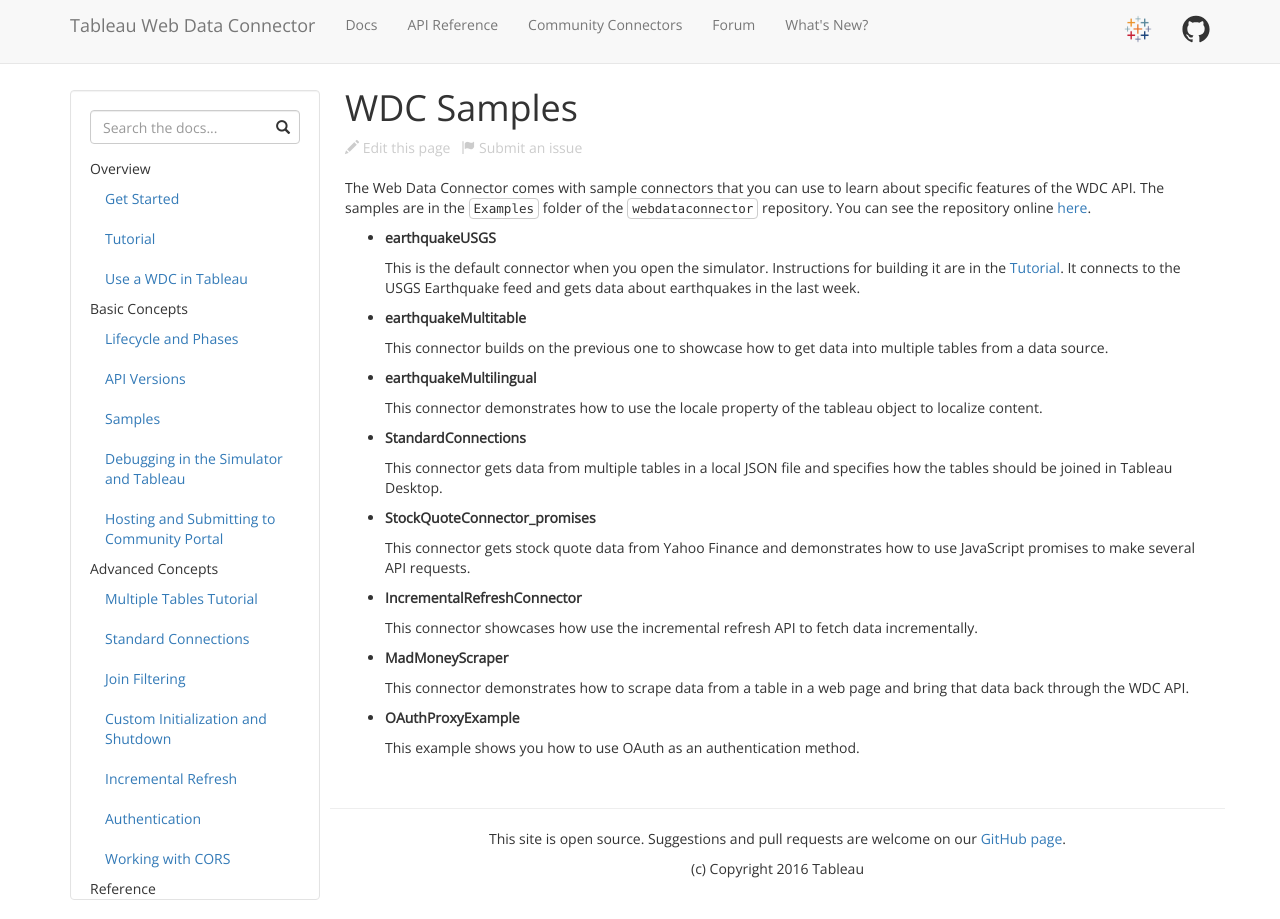
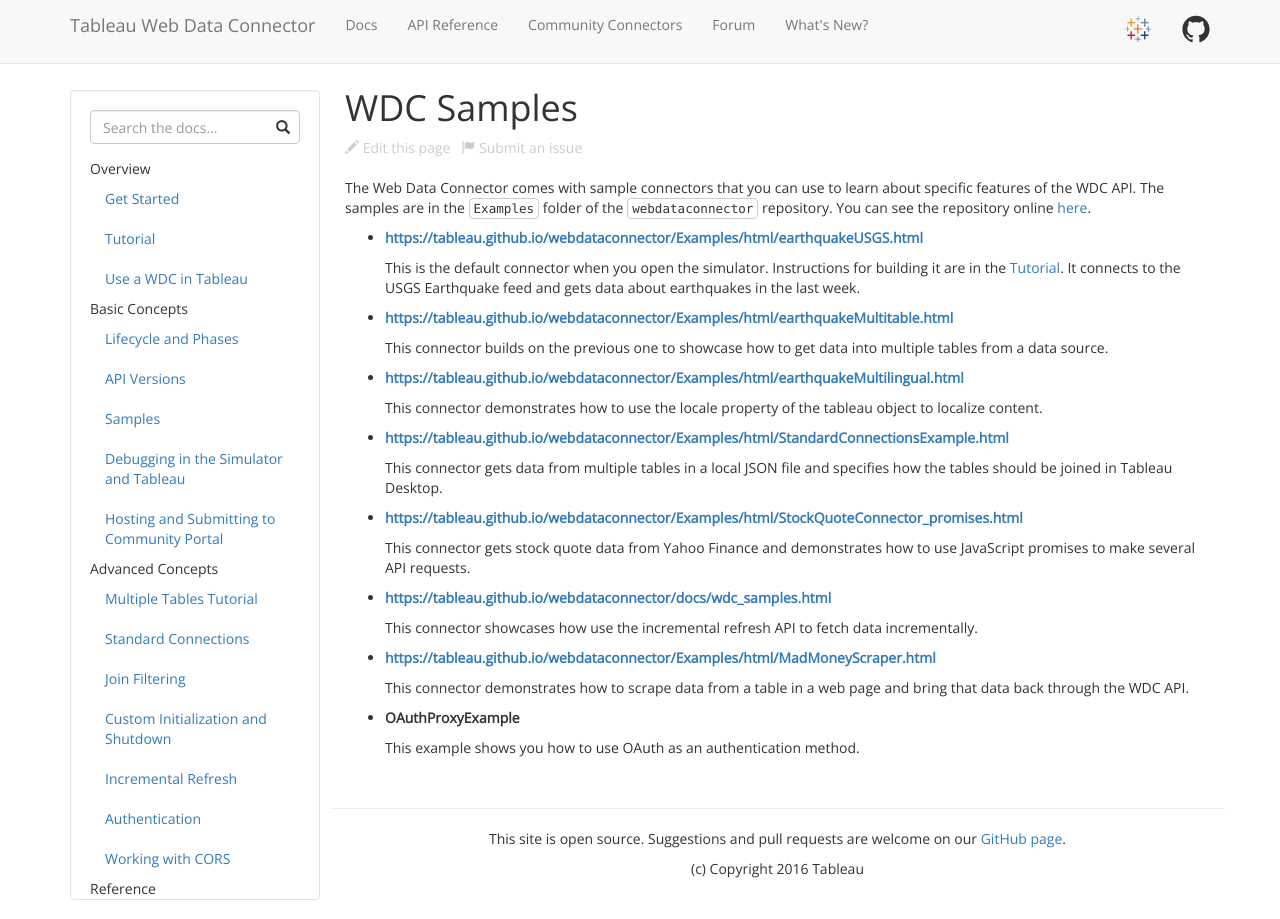
Before and after one commit to bigpeaches/webdataconnector, a Jekyll site: the page built from docs/wdc_samples.md, in a window 1280 px wide. Built offline with Jekyll 4.4.1, drawn with Linux system fonts in a browser that asks for light colours; nearby versions of some CDN libraries.

Commit message:
Added links to hosted samples

```diff
--- a/docs/wdc_samples.md
+++ b/docs/wdc_samples.md
@@ -7,32 +7,32 @@ The Web Data Connector comes with sample connectors that you can use to learn ab
 The samples are in the `Examples` folder of the `webdataconnector` repository. You can see the repository
 online [here](https://github.com/tableau/webdataconnector/tree/master).
 
--   **earthquakeUSGS**
+-   **[https://tableau.github.io/webdataconnector/Examples/html/earthquakeUSGS.html](earthquakeUSGS)**
 
     This is the default connector when you open the simulator. Instructions for building it are in the [Tutorial]({{ site.baseurl }}/docs/wdc_tutorial.html). It connects to the USGS Earthquake feed and gets data about earthquakes in the last week.
 
--   **earthquakeMultitable**
+-   **[https://tableau.github.io/webdataconnector/Examples/html/earthquakeMultitable.html](earthquakeMultitable)**
 
     This connector builds on the previous one to showcase how to get data into multiple tables from a data source.
 
--   **earthquakeMultilingual**
+-   **[https://tableau.github.io/webdataconnector/Examples/html/earthquakeMultilingual.html](earthquakeMultilingual)**
 
     This connector demonstrates how to use the locale property of the tableau object to localize content.
 
--   **StandardConnections**
+-   **[https://tableau.github.io/webdataconnector/Examples/html/StandardConnectionsExample.html](StandardConnections)**
 
     This connector gets data from multiple tables in a local JSON file and specifies how the tables should be joined in Tableau Desktop.
 
--   **StockQuoteConnector_promises**
+-   **[https://tableau.github.io/webdataconnector/Examples/html/StockQuoteConnector_promises.html](StockQuoteConnector_promises)**
 
     This connector gets stock quote data from Yahoo Finance and demonstrates how to use JavaScript
     promises to make several API requests.
 
--   **IncrementalRefreshConnector**
+-   **[https://tableau.github.io/webdataconnector/docs/wdc_samples.html](IncrementalRefreshConnector)**
 
     This connector showcases how use the incremental refresh API to fetch data incrementally.
 
--   **MadMoneyScraper**
+-   **[https://tableau.github.io/webdataconnector/Examples/html/MadMoneyScraper.html](MadMoneyScraper)**
 
     This connector demonstrates how to scrape data from a table in a web page and bring that data back through
     the WDC API.
```
